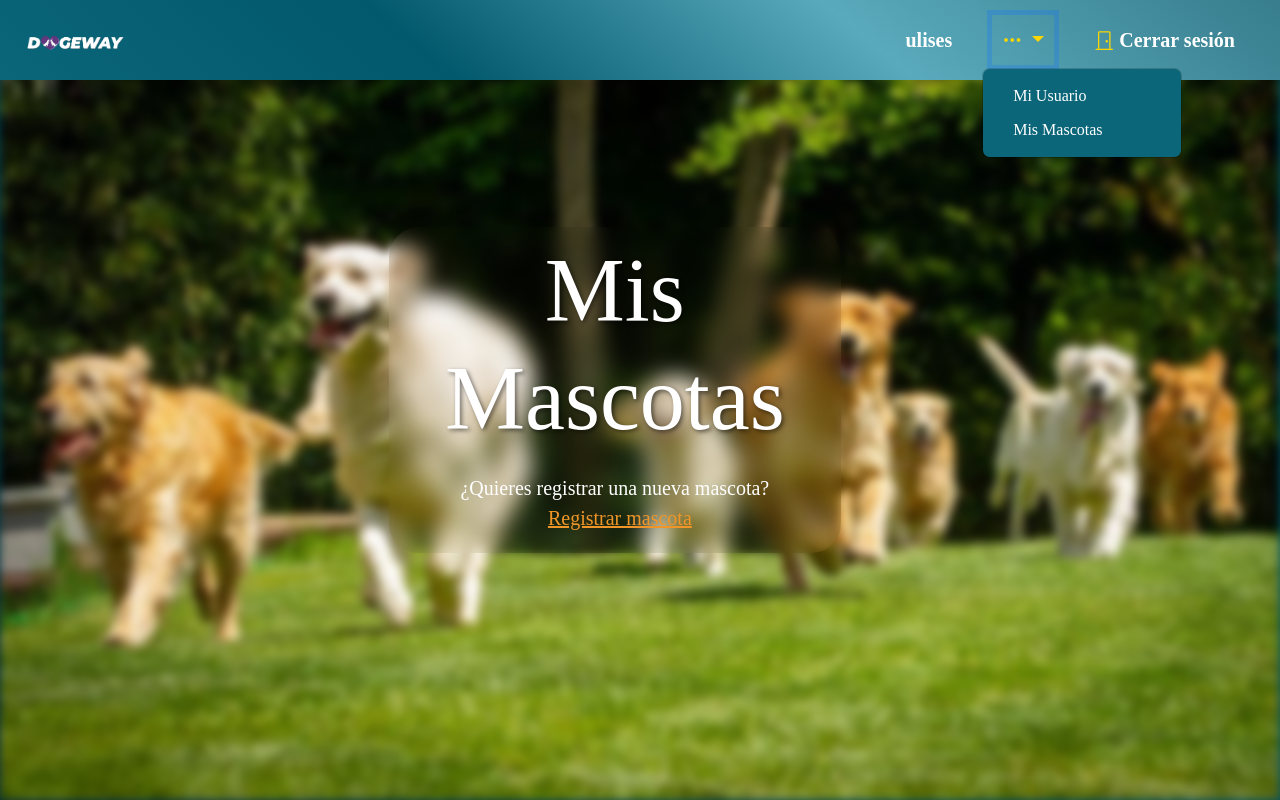
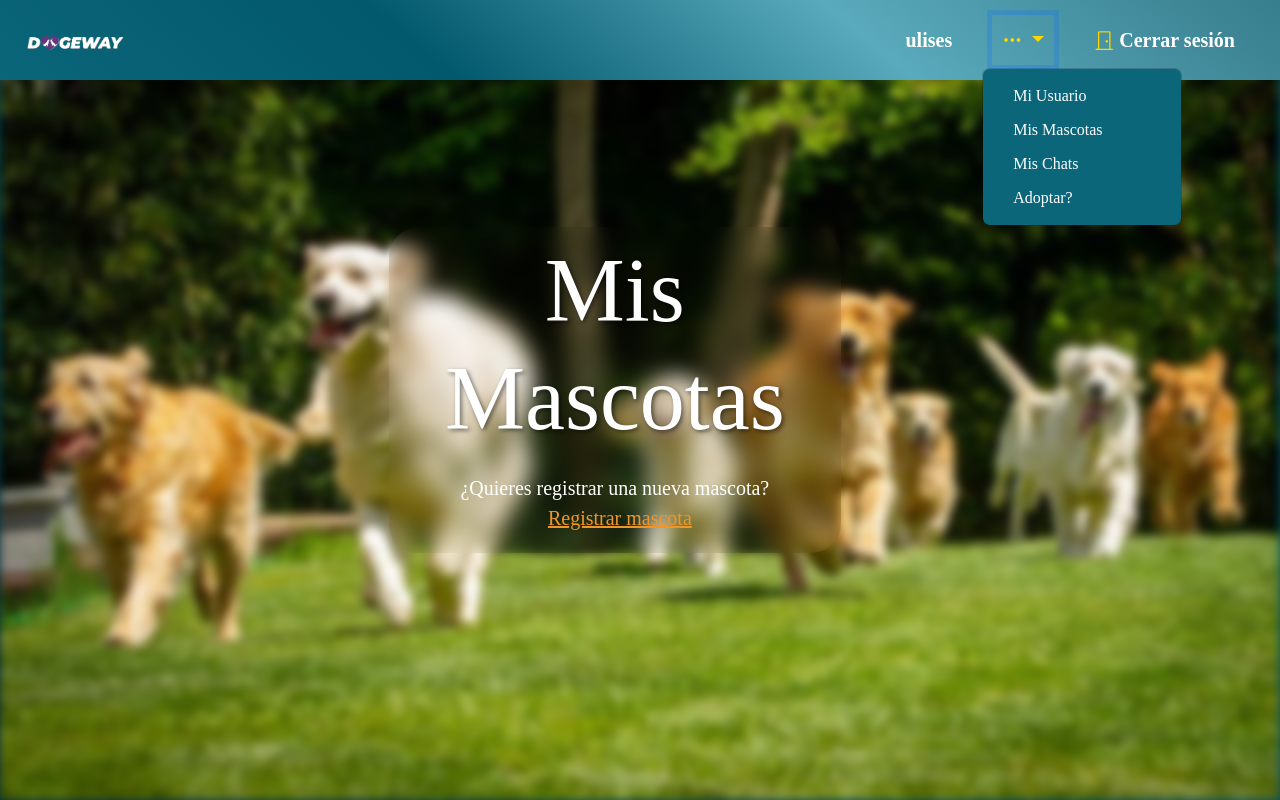
Before and after one commit to B4ZU27/Dogeaway_ingSoft, a Django app: page /mascotas/ in a window 1280 px wide, after a click that opens the changed part. Run offline with Django 4.2, Linux system fonts and the light colour scheme; a user stored in the database is signed in; data comes from the database, SQL or seed files in the repository.

Commit message:
meti unas urls al navbar

```diff
--- a/main_app/templates/layouts/base.html
+++ b/main_app/templates/layouts/base.html
@@ -61,6 +61,8 @@
                                     <ul class="dropdown-menu" aria-labelledby="dropdownMenuLink">
                                         <li><a class="dropdown-item" href="/ver_informacion/">Mi Usuario</a></li>
                                         <li><a class="dropdown-item" href="/mascotas/">Mis Mascotas</a></li>
+                                        <li><a class="dropdown-item" href="/lobby/">Mis Chats</a></li>
+                                        <li><a class="dropdown-item" href="/ADOPTAR/">Adoptar?</a></li>
                                     </ul>
                                 </div>
                             </li>
```
